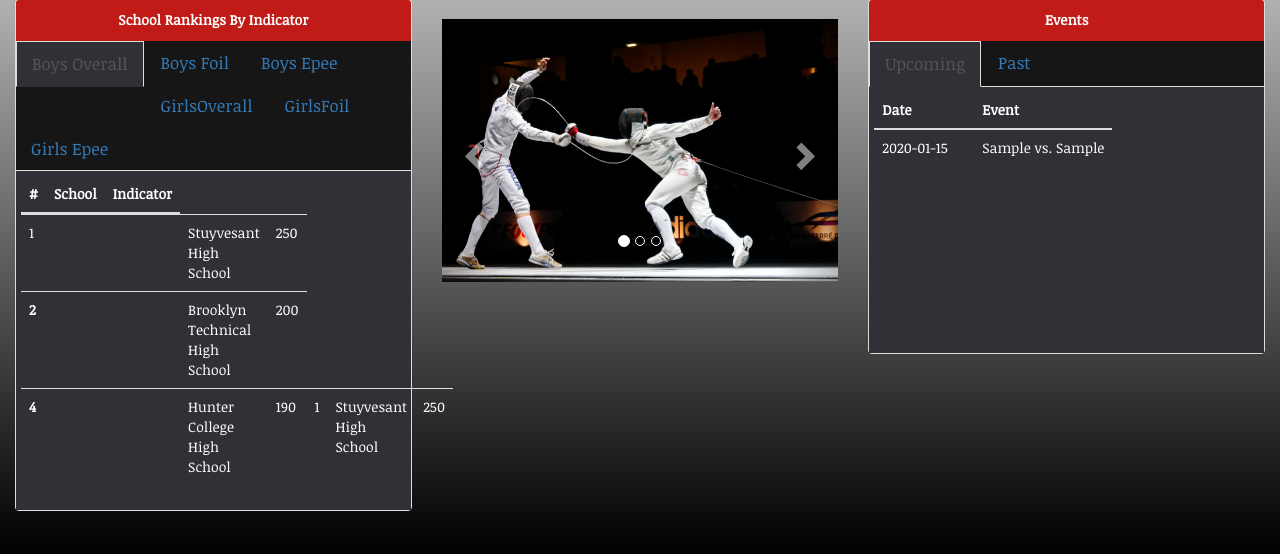
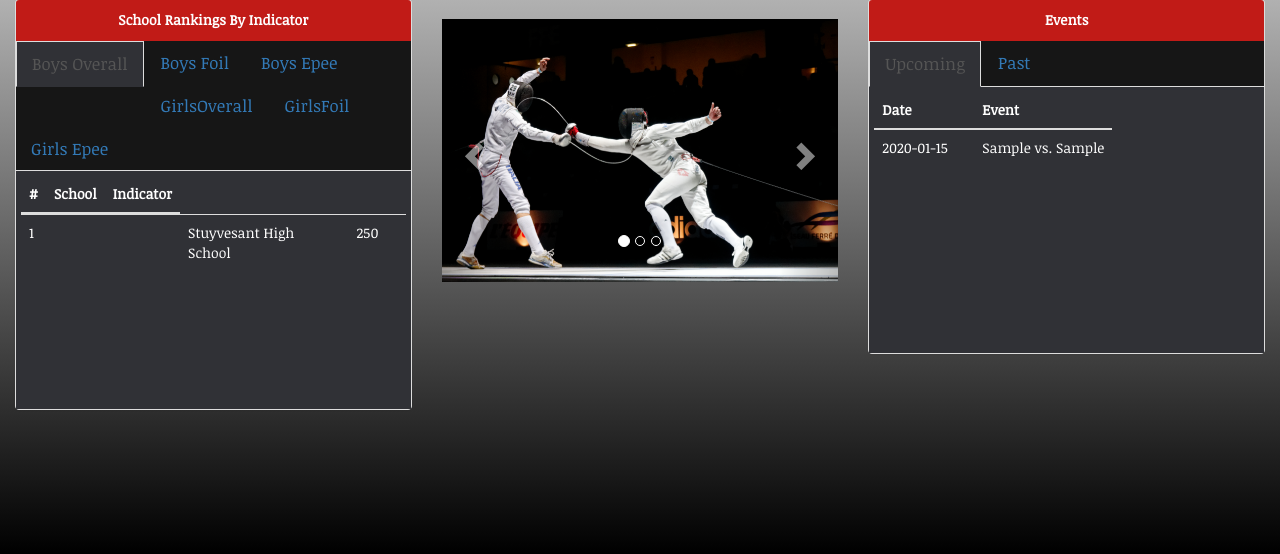
Before and after one commit to serenadipity/supreme-waffle, a Flask app: page / in a window 1280 px wide. Shown: the part 246-800 px from the top of the page. Run offline with Flask 2, Linux system fonts and the light colour scheme; tables that the repository leaves empty hold one stand-in row (values such as "Sample post"); some libraries are stand-ins or nearby versions.

Commit message:
school modifications

```diff
--- a/app.py
+++ b/app.py
@@ -161,7 +161,6 @@ def show_school_profile(school_name):
     #### need to get current year
     boys = get_players_by_year_and_school_and_gender(now.year, school_name, "Boys")
     girls = get_players_by_year_and_school_and_gender(now.year, school_name, "Girls")
-    print school_name
     print boys
     print girls
     #boys_scores = get_gamescores_by_school_and_gender(school_name, "Boys")
@@ -172,7 +171,7 @@ def show_school_profile(school_name):
     images = get_school_image(school_name)
     print images
     #images = []
-    return render_template("school.html", error = result[0], user = user, data = result[1], boys = boys, girls = girls, images = images)
+    return render_template("school.html", error = result[0], user = user, data = result[1:], boys = boys, girls = girls, images = images)
 
 @app.route("/edit_school", methods=['GET','POST'])
 def edit_school_profile():
--- a/templates/home.html
+++ b/templates/home.html
@@ -50,25 +50,9 @@ carousel-inner > .item > img,
 		</thead>
 		<tbody>
 		  <tr>
-
-		    <td scope="row">1</td>
-		    <td>Stuyvesant High School</td>
-		    <td>250</td>
-		  </tr>
-		  <tr>
-		    <th scope="row">2</th>
-		    <td>Brooklyn Technical High School</td>
-		    <td>200</td>
-		  </tr>
-		  <tr>
-		    <th scope="row">4</th>
-		    <td>Hunter College High School</td>
-		    <td>190</td>
-
 		    <td width="20px">1</td>
 		    <td width="350px">Stuyvesant High School</td>
 		    <td width="100px">250</td>
-
 		  </tr>
 		</tbody>
 
--- a/templates/school.html
+++ b/templates/school.html
@@ -15,13 +15,13 @@
   {% else %}
   <center>
   <div>
-    <h1>{{data[0][0]}}</h1>
+    <h1>{{data[0][0][0]}}</h1>
   </div>
   <a href="/edit_school" class="btn btn-default" role="button">Edit Profile</a>
-  <h3>{{data[0][1]}}
+  <h3>{{data[0][0][1]}}
     <br>
      {{data[0][2]}}, NY, {{data[0][3]}}</h3>
-  <h3>Division: {{data[0][5]}}</h3>
+  <h3>Division: {{data[0][0][5]}}</h3>
 
 </center>
 
```
Also changed, not shown: script_maker.py (+5 -3 lines).
